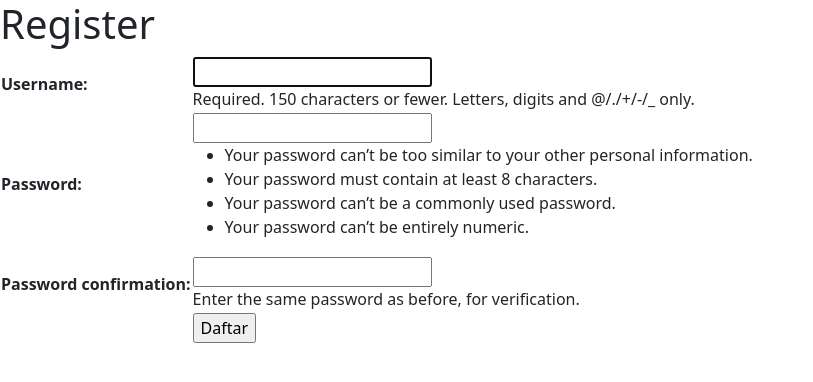
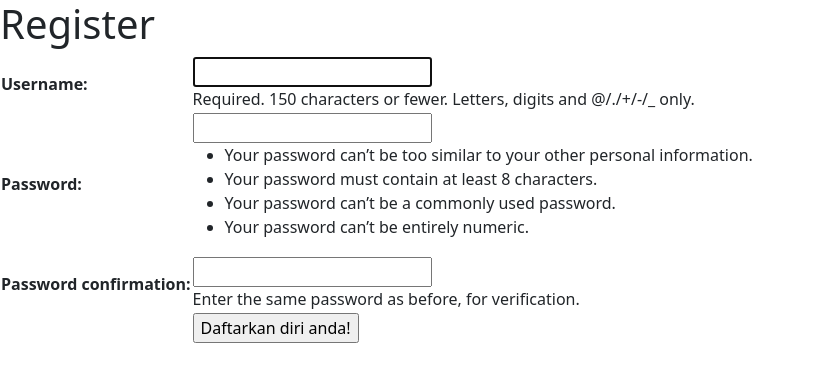
Before and after one commit to FBK15/SHOPPING-LIST, a Django app: page /register/ in a window 1280 px wide. Shown: the top 382 px of the page, without its empty margins (0-813 px from the left). Run offline with Django 4.2, Linux system fonts and the light colour scheme.

Commit message:
deployment bluescreen fix

```diff
--- a/main/templates/register.html
+++ b/main/templates/register.html
@@ -16,7 +16,7 @@
                 {{ form.as_table }}
                 <tr>
                     <td></td>
-                    <td><input type="submit" name="submit" value="Daftar"/></td>
+                    <td><input type="submit" name="submit" value="Daftarkan diri anda!"/></td>
                 </tr>
             </table>
         </form>
```
